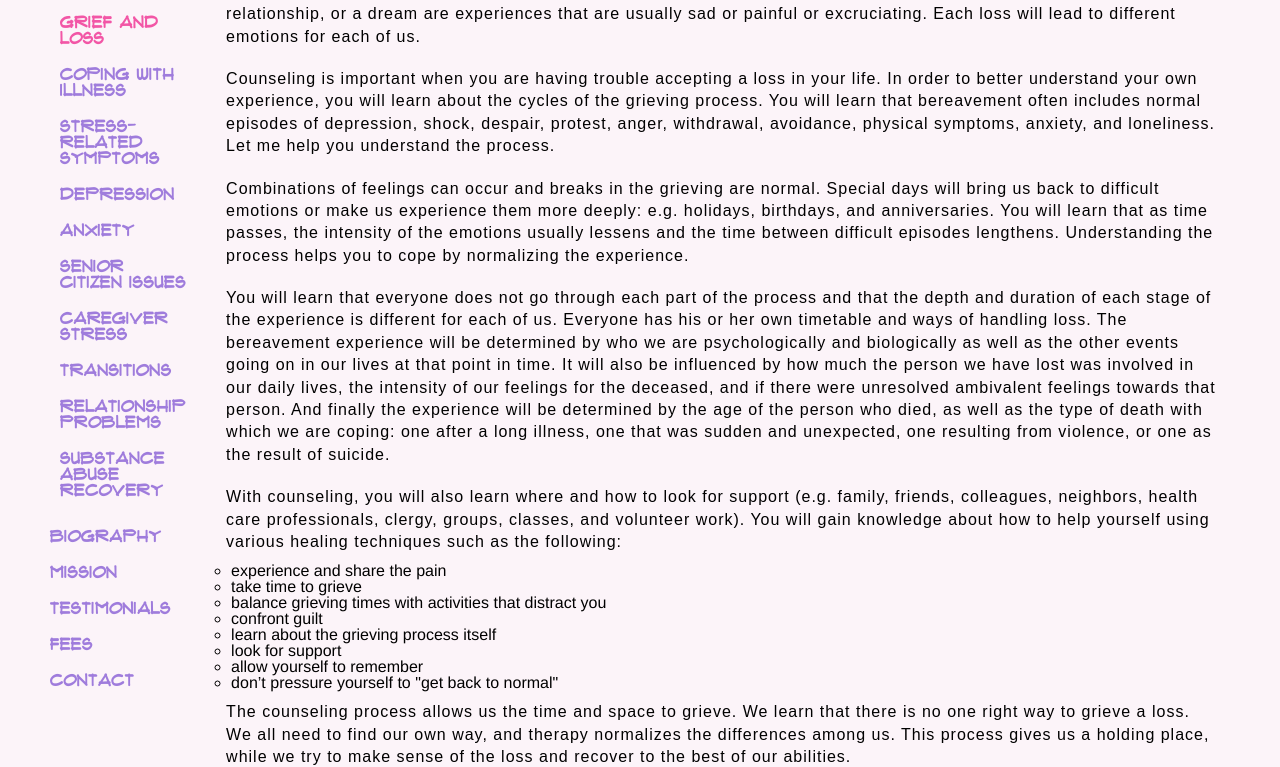
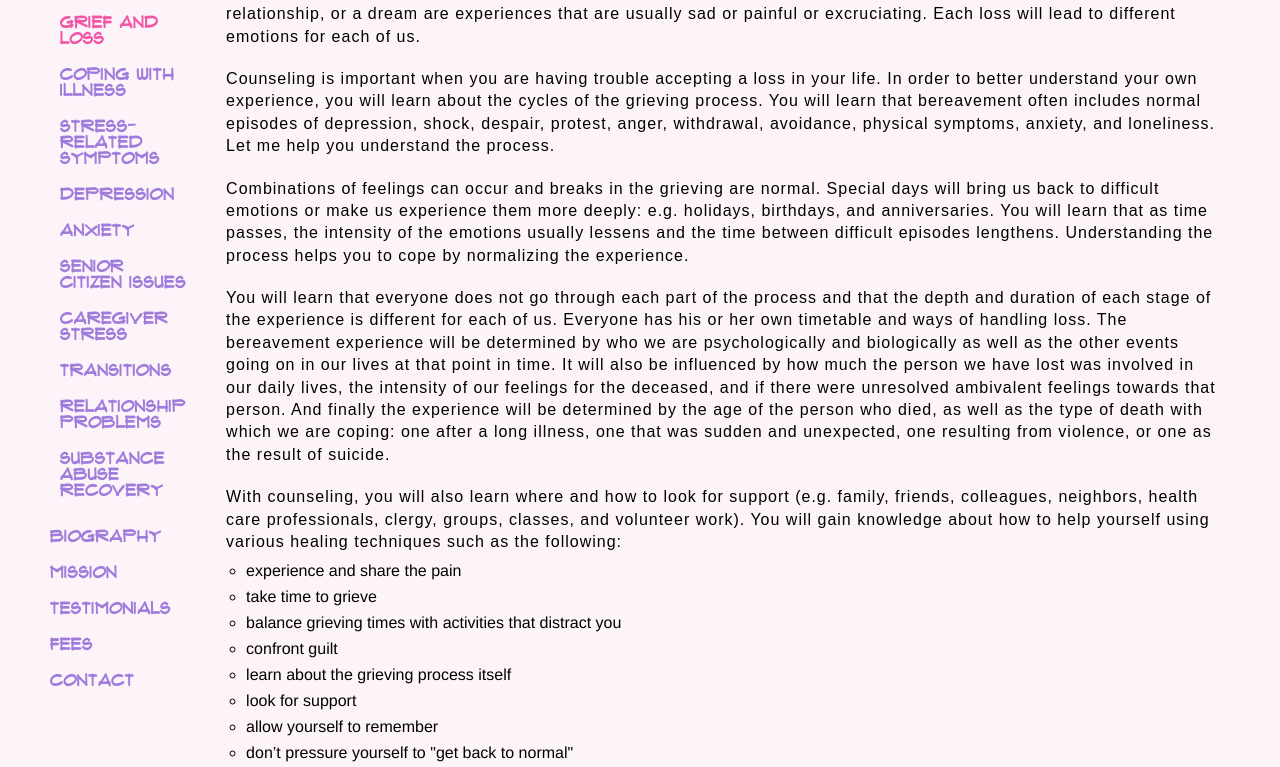
Before and after one commit to AbsorbingChaos/drsusandrysdale-com, a plain HTML site: page public/services/grief-and-loss.html in a window 1280 px wide. Shown: the part 206-973 px from the top of the page. Drawn offline with Linux system fonts and the light colour scheme; a web font is replaced by a local one.

Commit message:
services: ul styling spacing tweak

```diff
--- a/public/services/grief-and-loss.html
+++ b/public/services/grief-and-loss.html
@@ -296,9 +296,13 @@
   }
 
   .dsd__main__list {
-    padding-left: 0.5rem;
+    padding-left: 2rem;
     list-style-type: circle;
     font: var(--dsd-font-pang);
+  }
+
+  .dsd__main__list li {
+    padding-bottom: 1rem;
   }
 
   /****************************************/
```
